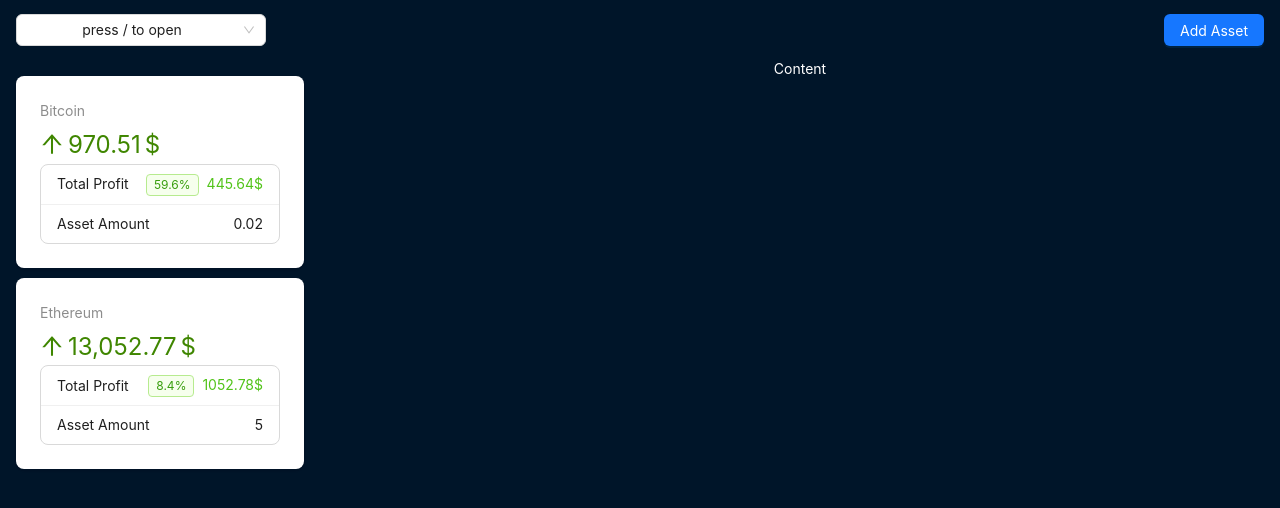
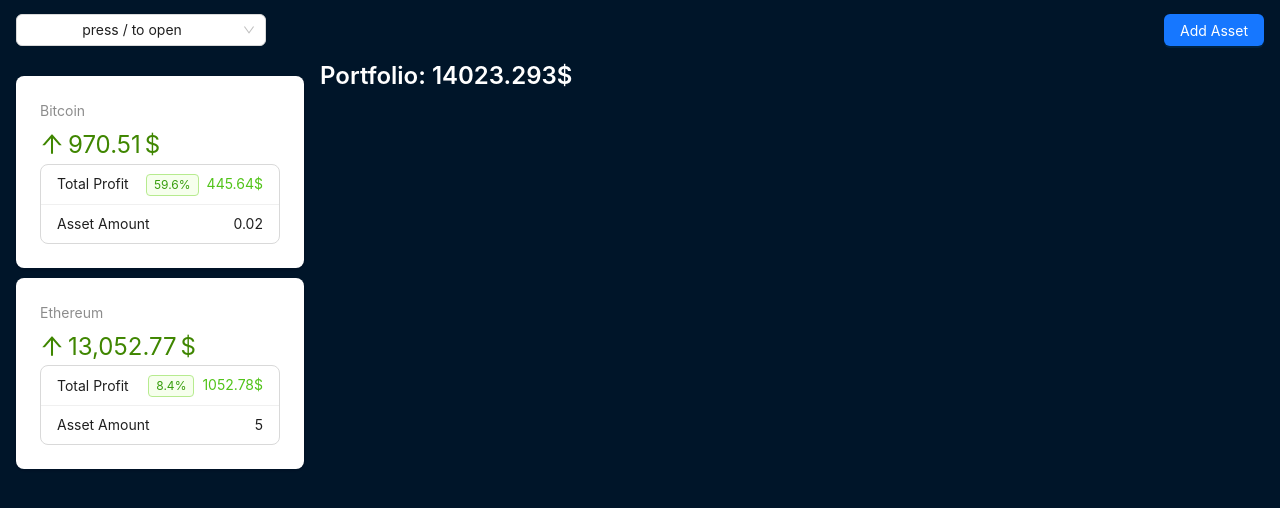
Before and after one commit to Kuroky79/reactCryptoFun, a React (Vite) app: page / in a window 1280 px wide. Shown: the top 508 px of the page. Built offline with nearby package versions, Linux system fonts and the light colour scheme.

Commit message:
change contentPage

```diff
--- a/src/components/Content/AppContent.jsx
+++ b/src/components/Content/AppContent.jsx
@@ -1,4 +1,5 @@
-import {Layout} from "antd";
+import {Layout, Typography} from "antd";
+import {useCrypto} from "../context/crypto-context.jsx";
 const contentStyle = {
     textAlign: 'center',
     minHeight: 'calc(100vh - 60px)',
@@ -7,5 +8,15 @@
 };
 
 export default function AppContent(){
-    return (<Layout.Content style={contentStyle}>Content</Layout.Content>)
+    const {assets, crypto} =useCrypto()
+    return (
+        <Layout.Content style={contentStyle}>
+            <Typography.Title level={3} style={{color: '#fff',textAlign: 'left'}}>
+                Portfolio: {assets.map(asset =>{
+                    const coin = crypto.find(c => c.id === asset.id);
+                    return asset.amount * coin.price;
+            })
+                .reduce((acc,value)=> (acc+=value),0).toFixed(3)}$
+            </Typography.Title>
+        </Layout.Content>)
 }
--- a/src/components/Layout/AppHeader.jsx
+++ b/src/components/Layout/AppHeader.jsx
@@ -17,7 +17,7 @@
     const [select,setSelect] = useState(false);
     const [modal,setModal] = useState(false);
     const [coin, setCoin] = useState(null);
-    const [drawer, setDrawer] = useState(null);
+    const [drawer, setDrawer] = useState(false);
     useEffect(() => {
         const keypress = event =>{
             if(event.key === '/'){
```
